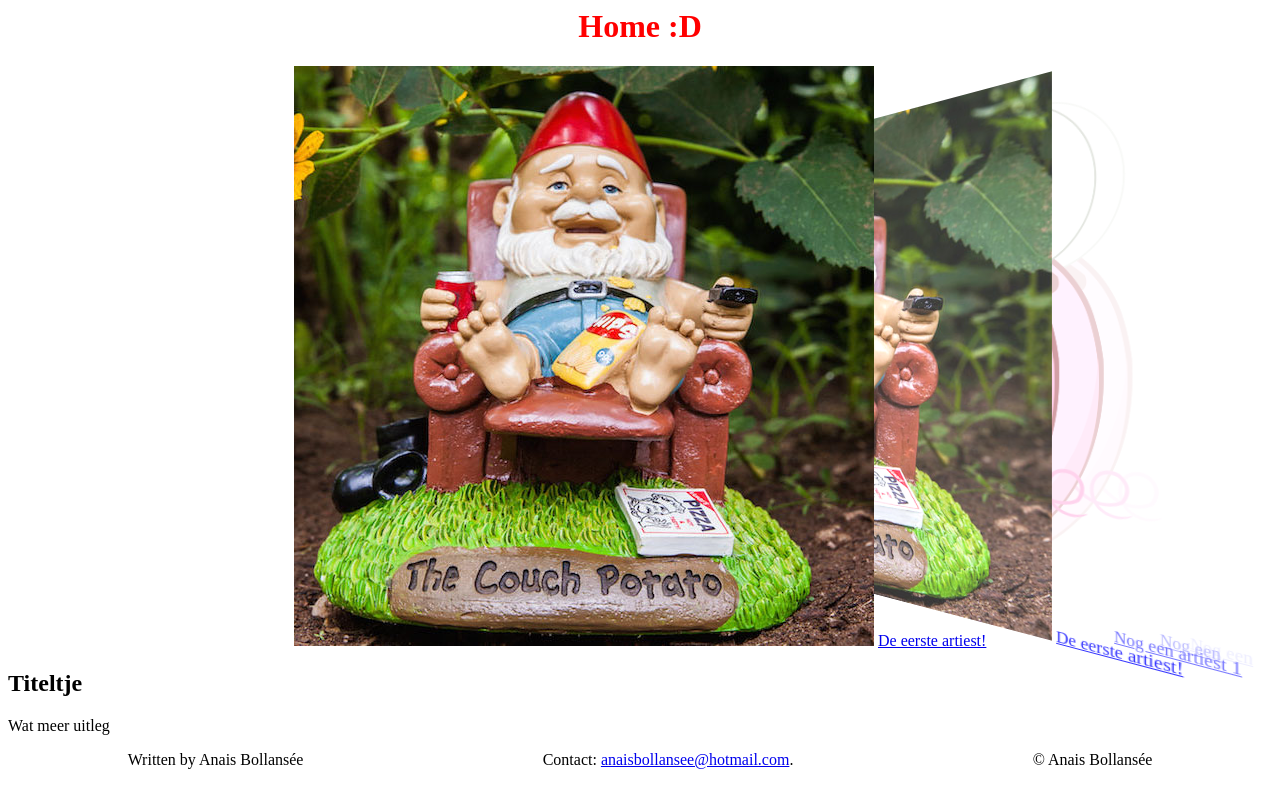
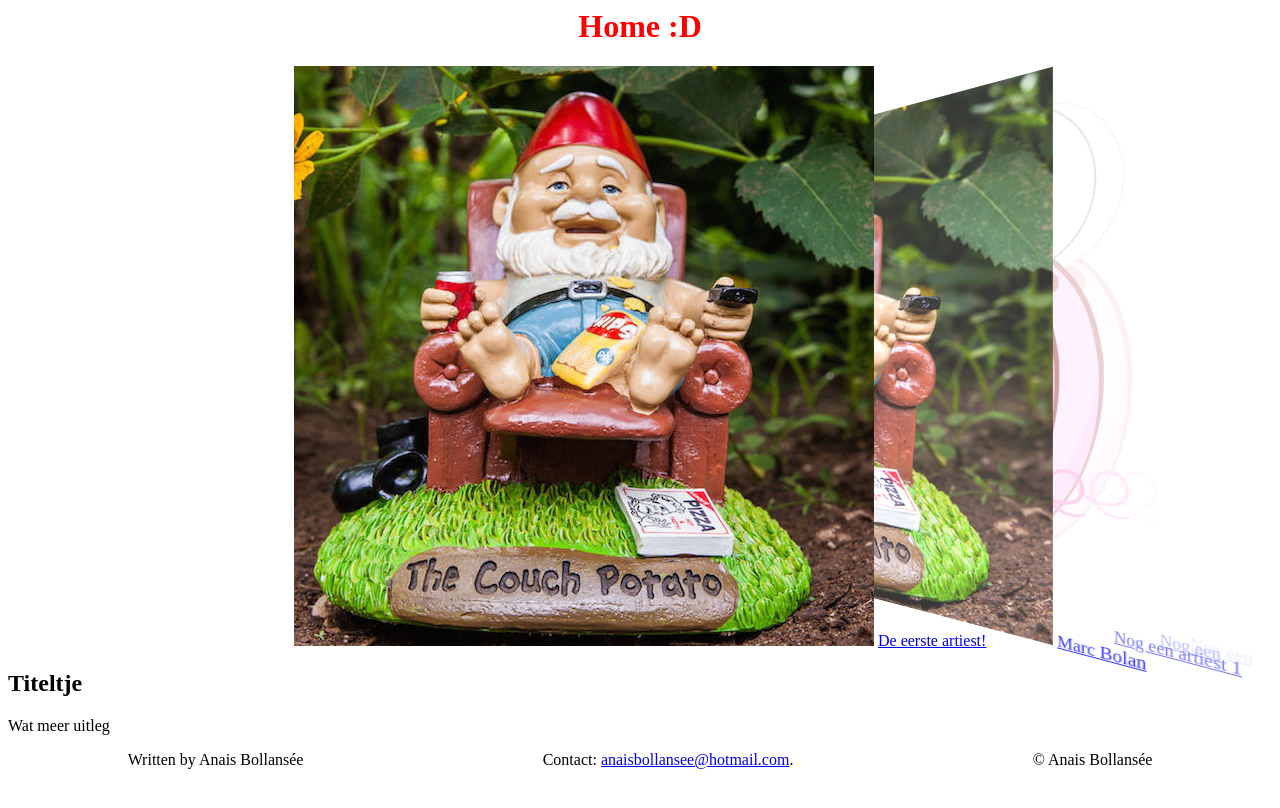
Before and after one commit to AnaisBollansee/thesis, a Jekyll site: the page built from index.md, in a window 1280 px wide. Shown: the top 808 px of the page. Built offline with Jekyll 4.4.1, drawn with Linux system fonts in a browser that asks for light colours; nearby versions of some CDN libraries.

Commit message:
Titel artist Marc Bolan

```diff
--- a/_artists/MarcBolan.md
+++ b/_artists/MarcBolan.md
@@ -1,6 +1,6 @@
 ---
 artist: Marc Bolan
-title:  "De eerste artiest!"
+title:  "Marc Bolan"
 image: /images/gnome.jpg
 ---
 
```
